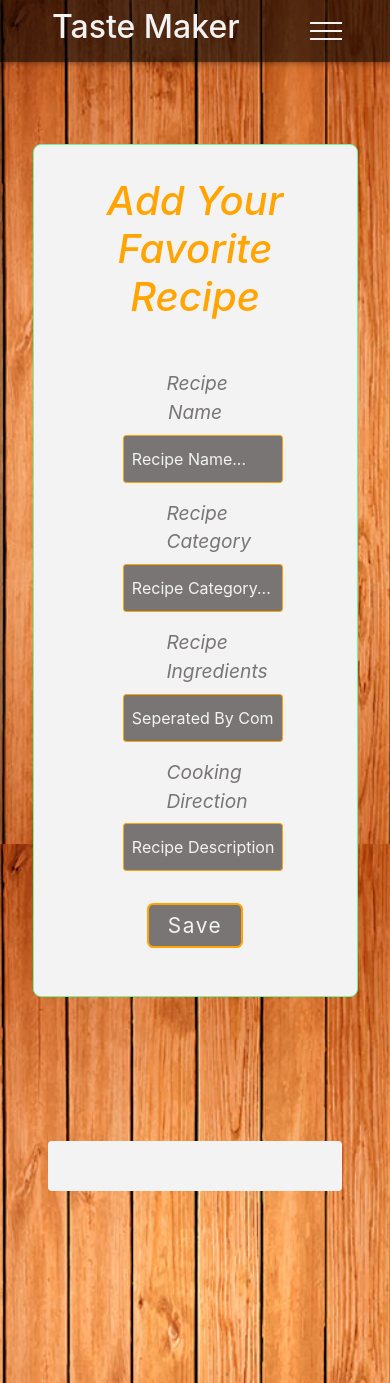
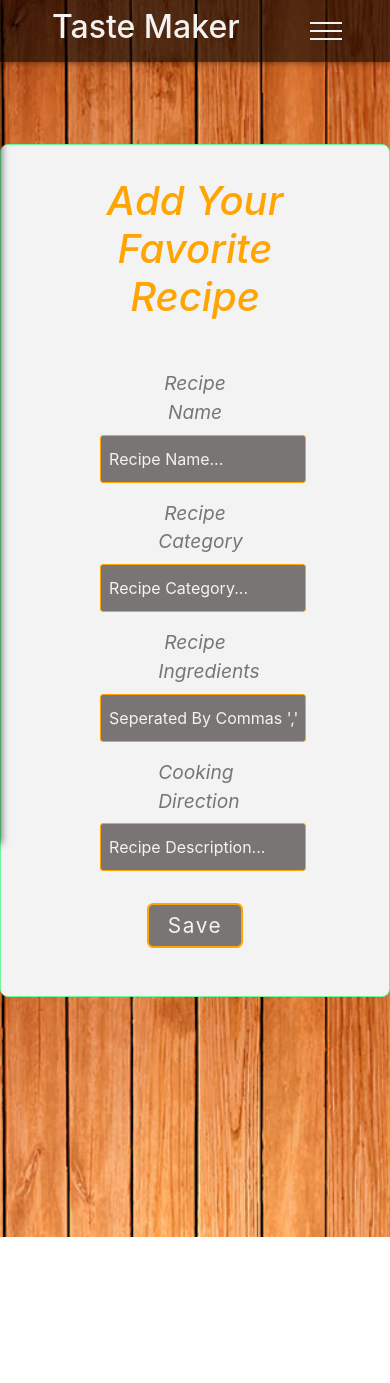
Before and after one commit to adebammytayo123/Pilltop, a React (Create React App) app: page /add in a window 390 px wide. After the commit the page ends 1237 px from the top, so only its background shows below. Built offline with nearby package versions, Linux system fonts and the light colour scheme; a web font is replaced by a local one.

Commit message:
modified the addRecipe component

```diff
--- a/src/components/AddRecipes/Form.js
+++ b/src/components/AddRecipes/Form.js
@@ -45,7 +45,7 @@ const Form = ({ name, setName, category, setCategory, ingredients, setIngredient
 
 
     return (
-        <FormWrapper className=" col-10 col-lg-8 my-5 mx-auto text-center">
+        <FormWrapper className=" col-12 col-lg-8 my-5 mx-auto text-center">
             <form onSubmit={handleSubmit} className="form col-12">
                 <h1 className=" title font-italic text-capitalize mb-5">add your favorite recipe</h1>
                 <div className="form-field pb-3">
--- a/src/components/AddRecipes/NewRecipe.js
+++ b/src/components/AddRecipes/NewRecipe.js
@@ -13,9 +13,11 @@ const NewRecipe = ({ name, category, ingredients, description, recipes, setRecip
     };
     return (
         <RecipeWrapper>
-            <div className="new">
+           <div className="card mx-auto text-center my-5">
+                <div className="img-container p-5">
                 <img src={salad} alt={name} className="card-img-top py-2" style={{width: "12rem", height: "12rem"}} />
-                <li className="new-item text-center">{name}</li>
+                <p className="new-item text-center">{name}</p>
+               </div>
                 <div className="card-footer d-flex justify-content-betweeen my-3">
                     <button
                         onClick={() => setIsOpen(true)}
@@ -40,7 +42,19 @@ const NewRecipe = ({ name, category, ingredients, description, recipes, setRecip
 };
 
 const RecipeWrapper = styled.div`
-
+display: flex;
+justify-content: space-evenly;
+.card {
+    border-color: transparent;
+  background-color: var(--mainWhite);
+  transition: all 1s linear;
+}
+&:hover {
+  .card {
+    border: 0.04rem solid rgba(0,0,0,0.2);
+    box-shadow: 2px 2px 5px 0px rgba(0,0,0,0.2);
+  }
+}
 .card-img-top {
     transition: all 1s linear;
     border-radius: 3rem;
--- a/src/components/AddRecipes/NewRecipeList.js
+++ b/src/components/AddRecipes/NewRecipeList.js
@@ -1,15 +1,14 @@
 import React from 'react';
 import Recipe from './NewRecipe';
-import styled from 'styled-components';
+
 
 const NewRecipe = ({ recipes, setRecipes }) => {
     return (
-        <NewWrapper className="container">
-            <div className="row">
-            <div className=" col-12 col-md-9 col-lg-6 p-5">
-                <div className="card mx-auto text-center my-5 py-3">
-                    <ul className="new-list">
-                        {recipes.map(recipe => (
+        <React.Fragment>
+            <div className="py-5">
+            <div className="container">
+                    <div className="row">
+              {recipes.map(recipe => (
                             <Recipe
                                key={recipe.id}
                                recipe={recipe}
@@ -21,30 +20,11 @@ const NewRecipe = ({ recipes, setRecipes }) => {
                                setRecipes={setRecipes}
                             />
                         ))}
-                  </ul>
-
-                </div>
+                       </div>
             </div>
             </div>
-       </NewWrapper>
+       </React.Fragment>
     )
 };
 
-const NewWrapper = styled.div`
-.new-list {
-    list-style: none;
-}
-.card {
-    border-color: transparent;
-  background: var(--mainWhite);
-  transition: all 1s linear;
-}
-&:hover {
-  .card {
-    border: 0.04rem solid rgba(0,0,0,0.2);
-    box-shadow: 2px 2px 5px 0px rgba(0,0,0,0.2);
-  }
-}
-`
-
 export default NewRecipe;
```
